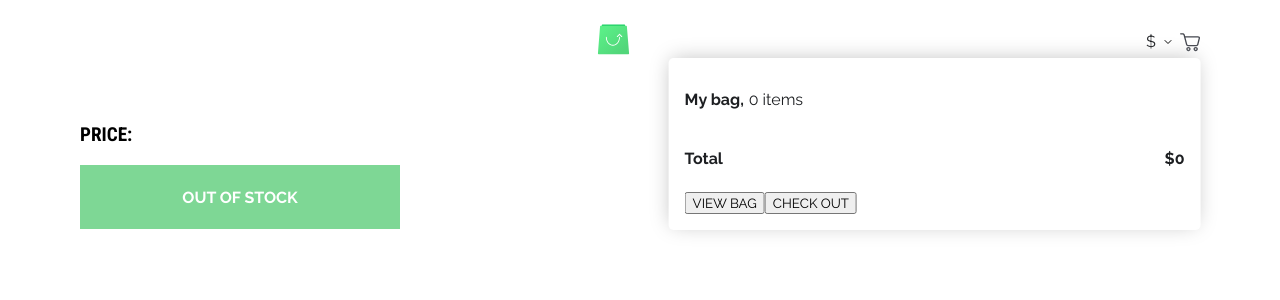
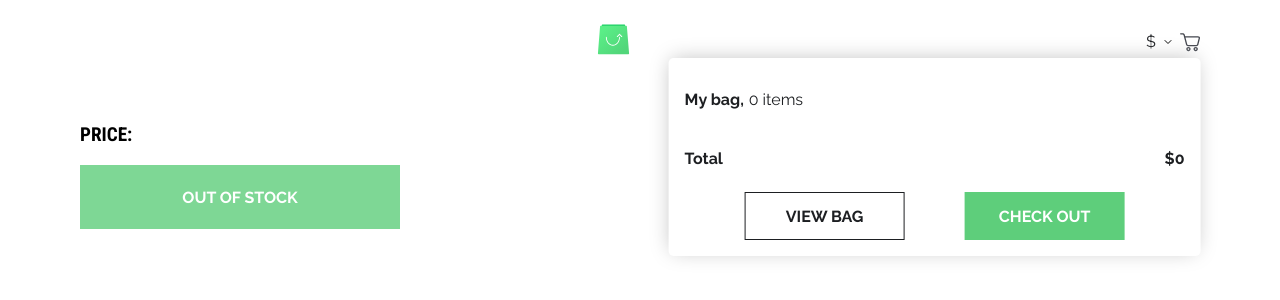
Before and after one commit to GuidoRial/apollo-ecommerce, a React (Create React App) app in the folder client/: page /products/1 in a window 1280 px wide. Both pictures are taken after a click on the picture 1190 px from the left and 41 px from the top of the page. Shown: the top 300 px of the page. Built offline with nearby package versions, Linux system fonts and the light colour scheme.

Commit message:
added a cart-overlay

```diff
--- a/client/src/components/CartOverlay/CartOverlay.css
+++ /dev/null
@@ -1,22 +0,0 @@
-#cartOverlay {
-    width: 500px;
-    right: -160px;
-    background-color: var(--white);
-    align-items: flex-start;
-    padding: 1rem;
-    overflow: auto;
-    gap: 0.5rem;
-    height: auto;
-}
-
-.bag-count {
-    display: flex;
-    align-items: center;
-    gap: 0.3rem;
-}
-
-.cart-overlay-total-price {
-    width: 100%;
-    display: flex;
-    justify-content: space-between;
-}
--- /dev/null
+++ b/client/src/components/Header/CartOverlay/CartOverlay.css
@@ -0,0 +1,48 @@
+#cartOverlay {
+    width: 500px;
+    right: -160px;
+    background-color: var(--white);
+    align-items: flex-start;
+    padding: 1rem;
+    overflow: auto;
+    gap: 0.5rem;
+    height: auto;
+}
+
+.bag-count {
+    display: flex;
+    align-items: center;
+    gap: 0.3rem;
+}
+
+.cart-overlay-total-price {
+    width: 100%;
+    display: flex;
+    justify-content: space-between;
+}
+
+.bag-and-checkout-buttons {
+    width: 100%;
+    display: flex;
+    justify-content: space-evenly;
+}
+
+.cart-overlay-action-buttons {
+    cursor: pointer;
+    width: 10rem;
+    height: 3rem;
+    border: none;
+    font-size: 1rem;
+    font-weight: 700;
+}
+
+#viewBagButton {
+    border: 1px solid var(--black);
+    background-color: var(--white);
+    color: var(--black);
+}
+
+#checkOutButton {
+    background-color: var(--primary-color);
+    color: var(--white);
+}
--- a/client/src/components/CartOverlay/CartOverlay.js
+++ b/client/src/components/Header/CartOverlay/CartOverlay.js
@@ -2,6 +2,7 @@ import React, { Component } from "react";
 import uniqid from "uniqid";
 import CartOverlayItem from "./CartOverlayItem";
 import "./CartOverlay.css";
+import { Link } from "react-router-dom";
 
 export default class CartOverlay extends Component {
     constructor(props) {
@@ -33,7 +34,13 @@ export default class CartOverlay extends Component {
     }
 
     render() {
-        const { cartItems, selectedCurrency, amountOfItems } = this.props;
+        const {
+            cartItems,
+            selectedCurrency,
+            amountOfItems,
+            cartOverlayMenu,
+            alternateCartOverlayMenuStatus,
+        } = this.props;
         const { total } = this.state;
 
         return (
@@ -63,8 +70,26 @@ export default class CartOverlay extends Component {
                     </p>
                 </div>
                 <div className="bag-and-checkout-buttons">
-                    <button>VIEW BAG</button>
-                    <button>CHECK OUT</button>
+                    <Link to={"/cart"}>
+                        <button
+                            onClick={() => alternateCartOverlayMenuStatus()}
+                            className="cart-overlay-action-buttons"
+                            id="viewBagButton"
+                        >
+                            VIEW BAG
+                        </button>
+                    </Link>
+                    <button
+                        onClick={() =>
+                            alert(
+                                "I should be a function in charge of handling checkout, I'm just an alert instead"
+                            )
+                        }
+                        className="cart-overlay-action-buttons"
+                        id="checkOutButton"
+                    >
+                        CHECK OUT
+                    </button>
                 </div>
             </div>
         );
--- a/client/src/components/Header/Header.js
+++ b/client/src/components/Header/Header.js
@@ -1,7 +1,7 @@
 import React, { Component } from "react";
 import { Link } from "react-router-dom";
 import DropdownCurrencyMenu from "./DropdownCurrencyMenu/DropdownCurrencyMenu";
-import CartOverlay from "../CartOverlay/CartOverlay";
+import CartOverlay from "./CartOverlay/CartOverlay";
 import Logo from "../../Assets/Icons/logo.svg";
 import EmptyCart from "../../Assets/Icons/EmptyCart.svg";
 import DropdownOff from "../../Assets/Icons/DropdownOff.svg";
@@ -17,7 +17,15 @@ export default class Header extends Component {
             amountOfItems: 0,
         };
         this.calculateAmountOfItems = this.calculateAmountOfItems.bind(this);
+        this.alternateCartOverlayMenuStatus =
+            this.alternateCartOverlayMenuStatus.bind(this);
     }
+
+    alternateCartOverlayMenuStatus = () => {
+        this.setState({
+            cartOverlayMenu: !this.state.cartOverlayMenu,
+        });
+    };
 
     calculateAmountOfItems = (cartItems) => {
         let initialValue = 0;
@@ -90,11 +98,7 @@ export default class Header extends Component {
                     <img
                         src={EmptyCart}
                         alt="empty cart"
-                        onClick={() =>
-                            this.setState({
-                                cartOverlayMenu: !cartOverlayMenu,
-                            })
-                        }
+                        onClick={this.alternateCartOverlayMenuStatus}
                     />
 
                     {cartItems.length > 0 && (
@@ -106,6 +110,10 @@ export default class Header extends Component {
                             cartItems={cartItems}
                             selectedCurrency={selectedCurrency}
                             amountOfItems={amountOfItems}
+                            cartOverlayMenu={cartOverlayMenu}
+                            alternateCartOverlayMenuStatus={
+                                this.alternateCartOverlayMenuStatus
+                            }
                         />
                     )}
                     {dropdownMenu && (
```
Also changed, not shown: client/src/components/Header/CartOverlay/CartOverlayItem.css (renamed from client/src/components/CartOverlay/CartOverlayItem.css), client/src/components/Header/CartOverlay/CartOverlayItem.js (renamed from client/src/components/CartOverlay/CartOverlayItem.js), client/src/components/Header/CartOverlay/MiniAttribute.js (renamed from client/src/components/CartOverlay/MiniAttribute.js).
